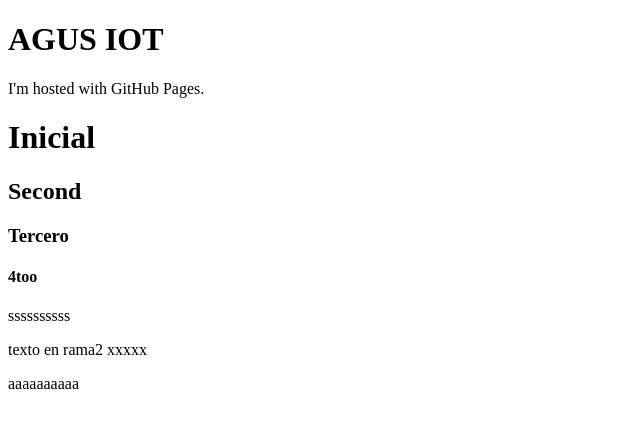
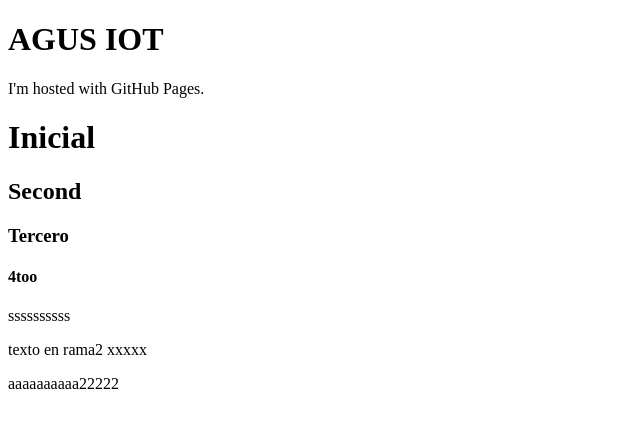
Before and after one commit to aguszur/iot_agus, a plain HTML site: page index.html in a window 1280 px wide. Shown: the full height of the page, 0-640 px from the left. Drawn offline with Linux system fonts and the light colour scheme.

Commit message:
modif linea 12 en master

```diff
--- a/index.html
+++ b/index.html
@@ -9,6 +9,6 @@
 <h4>4too</h4>
 <p>ssssssssss</p>
 <p>texto en rama2 xxxxx</p>
-aaaaaaaaaa
+aaaaaaaaaa22222
 </body>
 </html>
```
